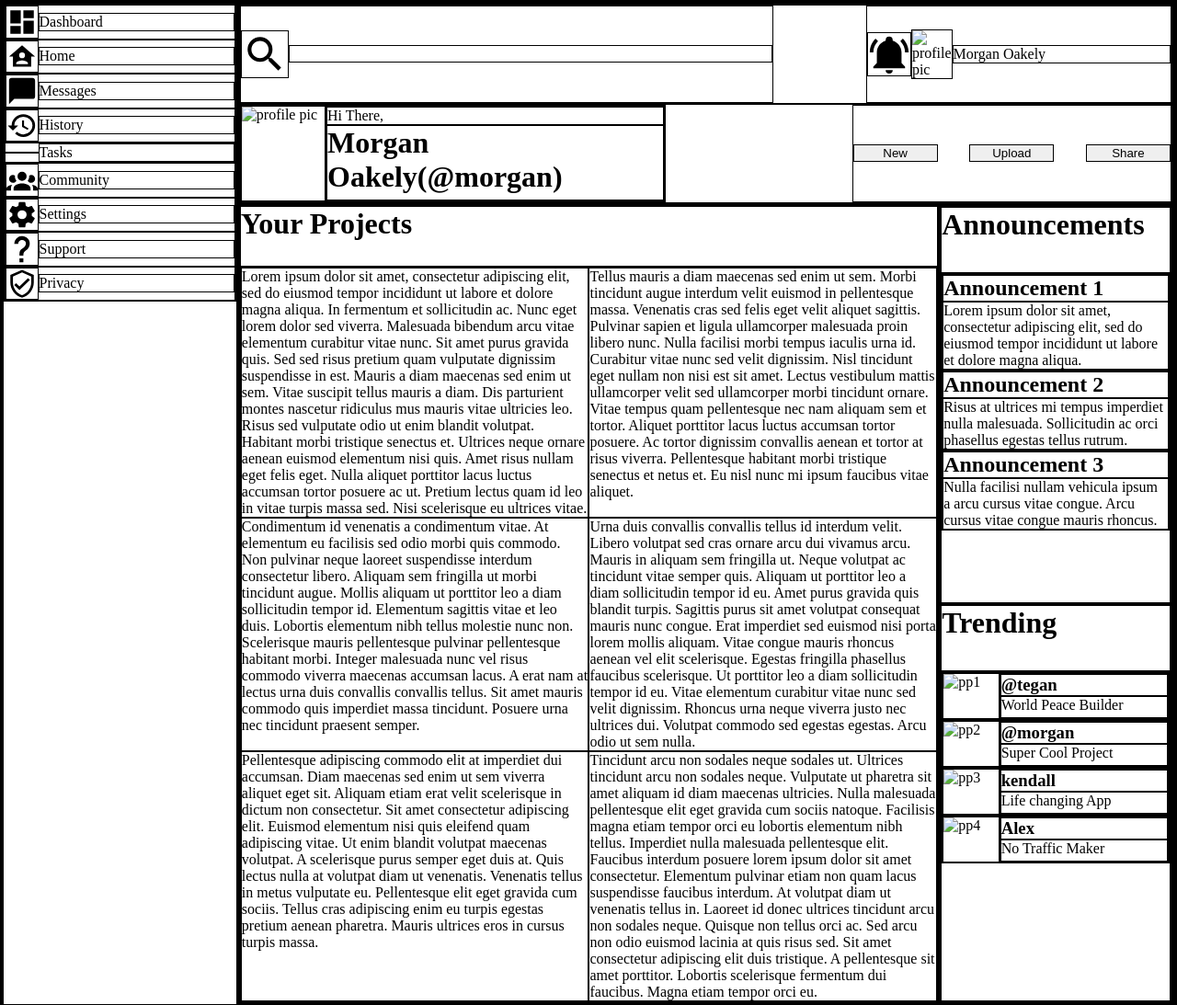
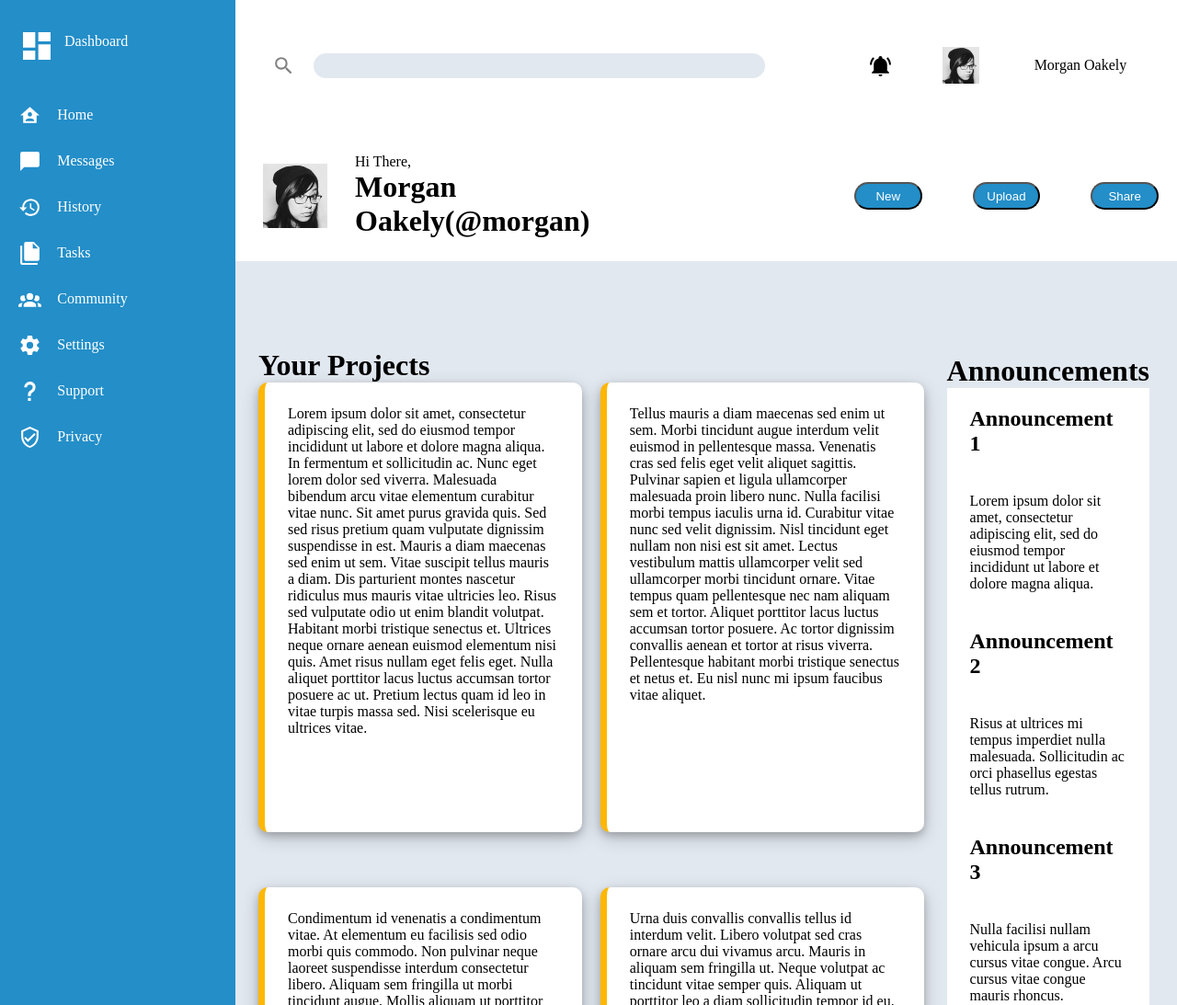
Before and after one commit to amardeeep/admin-dashboard, a plain HTML site: page index.html in a window 1280 px wide. Shown: the top 1093 px of the page at 92% size. Drawn offline with Linux system fonts and the light colour scheme.

Commit message:
almost completed designing

```diff
--- a/index.css
+++ b/index.css
@@ -1,5 +1,5 @@
 *{
-    border: 1px solid black;
+    /*border: 1px solid black;*/
     margin:0;
 }
 .container{
@@ -11,15 +11,21 @@
     display: grid;
     grid-template-rows: 1fr repeat(8,0.5fr);
     align-items: center;
+    justify-content: center;
+    height: 500px;
+
 }
 .sideGroup{
     display: grid;
     grid-template-columns: 1fr 6fr;
     align-items: center;
+    gap: 10px;
+    justify-content: center;
+    padding-left: 20px;
 }
 .col2{
     display: grid;
-    grid-template-rows: 1fr 4fr;
+    grid-template-rows: 1fr 6fr;
 }
 .header{
     display: grid;
@@ -34,12 +40,21 @@
     display: grid;
     grid-template-columns: 1fr 10fr;
     align-items: center;
+    gap:20px
 }
 .account{
     display: grid;
-    grid-template-columns: 1fr 0.5fr 5fr;
+    grid-template-columns: 0.5fr 0.5fr 5fr;
     align-items: center;
+    justify-content: center;
+    gap: 25px;
+    margin-right: 20px;
 }
+.account>p{
+    display: flex;
+    justify-content: center;
+}
+
 .header2{
     display: grid;
     grid-template-columns: 2fr 1.5fr;
@@ -48,6 +63,8 @@
 .user{
     display: grid;
     grid-template-columns: 1fr 4fr;
+    justify-content: center;
+    align-items: center;
 }
 .greetings{
     display: grid;
@@ -63,36 +80,153 @@
 .projects{
     display: grid;
     grid-template-columns: 7.5fr 2.5fr;
+    gap:25px;
+    background-color:#e2e8f0;
+}
+.cards>h1{
+    display: flex;
+    align-items: end;
+
 }
 .cards{
+
     display: grid;
     grid-template-rows: 1fr 12fr;
+    margin-left: 25px;
 }
 .yourProjects{
+
     display: grid;
     grid-template-columns: repeat(auto-fit,minmax(300px,1fr));
+    gap: 20px;
 }
 .sidecards{
     display: grid;
     grid-template-rows: 1fr 1fr;
+    margin-right: 30px;
 }
 .announcements{
+    background-color: white;
+    margin-bottom: 25px;
     display: grid;
     grid-template-rows: 1fr 5fr;
+
+
+}
+.announceCards{
+    padding: 25px;
+    box-shadow: 0 4px 8px 0 rgba(0, 0, 0, 0.2), 0 6px 20px 0 rgba(0, 0, 0, 0.19);
+}
+.announcements>h1{
+    display: flex;
+    background-color: #e2e8f0;
+    align-items: end;
 }
 .trending{
+    background-color:white;
     display: grid;
     grid-template-rows: 1fr 5fr;
+    margin-bottom: 40px;
+}
+.trending>h1{
+    background-color: #e2e8f0;
+    display: flex;
+    align-items: end;
+
 }
 .tcards{
     display: grid;
     grid-template-rows: repeat(4,1fr);
+    box-shadow: 0 4px 8px 0 rgba(0, 0, 0, 0.2), 0 6px 20px 0 rgba(0, 0, 0, 0.19);
 }
 .trends{
     display: grid;
     grid-template-columns: 1fr 3fr;
+    padding: 0px 25px;
 }
 .tren{
     display: grid;
     grid-template-rows: 1fr 1fr;
+    padding: 10px;
 }
+img{
+    width: 25px;
+    height: 25px;
+}
+button{
+    height: 30px;
+    background-color: #238ec8;
+    border-radius: 15px;
+    color: white;
+    margin-right: 20px;
+}
+.svg{
+
+    filter: invert(100%) sepia(8%) saturate(27%) hue-rotate(307deg) brightness(108%) contrast(100%);;
+}
+.dashboard>img{
+    height: 40px;
+    width: 40px;
+
+}
+.dashboard>p{
+    height: 28px;
+}
+.col1{
+    background-color: #238ec8;
+    color: white;
+}
+input{
+    border-radius: 15px;
+    border-style: none;
+    background-color: #e2e8f0;
+    margin-right: 10px;
+    height: 25px;
+}
+.search>img{
+    margin-left: 40px;
+    filter: invert(58%) sepia(0%) saturate(1%) hue-rotate(172deg) brightness(87%) contrast(85%);
+}
+.trends{
+    display: grid;
+    align-items: center;
+    justify-content: center;
+
+}
+.trends>img{
+
+    width: 50px;
+    height: 50px;
+}
+.userPic{
+    margin: 30px;
+    height: 70px;
+    width: 70px;
+}
+.smallUserPic{
+    width: 40px;
+    height: 40px;
+    margin-left: 30px;
+}
+.project{
+    background-color: white;
+    border-radius: 10px;
+    border-left-color: rgb(255, 183, 0);
+    border-right-style: none;
+    border-top-style: none;
+    border-bottom-style:none ;
+    border-left-style: solid;
+    border-left-width: 7px;
+    padding:25px;
+    box-shadow: 0 4px 8px 0 rgba(0, 0, 0, 0.2), 0 6px 20px 0 rgba(0, 0, 0, 0.19);
+    margin-bottom: 40px;
+}
+.white{
+    padding: 0px 25px;
+}
+.white>h2{
+    padding:20px 0px;
+}
+.white>p{
+    padding:20px 0px;
+}
--- a/index.html
+++ b/index.html
@@ -11,40 +11,40 @@
         <div class="col1">
             <div class="sidebar">
                 <div class="dashboard sideGroup">
-                    <img src="view-dashboard.svg" alt="">
+                    <img src="view-dashboard.svg" class="svg" alt="">
                     <p>Dashboard</p>
                 </div>
                 <div class="home sideGroup" >
-                    <img src="home-account.svg" alt="">
+                    <img src="home-account.svg" class="svg" alt="">
                     <p>Home</p>
                 </div>
                 <div class="messages sideGroup">
-                    <img src="message.svg" alt="">
+                    <img src="message.svg" class="svg" alt="">
                     <p>Messages</p>
                 </div>
                 <div class="history sideGroup">
-                    <img src="history.svg" alt="">
+                    <img src="history.svg" class="svg" alt="">
                     <p>History</p>
                 </div>
                 <div class="tasks sideGroup">
-                    <img src="" alt="">
+                    <img src="file-multiple.svg" class="svg" alt="">
                     <p>Tasks</p>
                 </div>
                 <div class="community sideGroup">
-                    <img src="account-group.svg" alt="">
+                    <img src="account-group.svg" class="svg" alt="">
                     <p>Community</p>
                 </div>
                 <div class="settings sideGroup">
-                    <img src="cog.svg" alt="">
+                    <img src="cog.svg" class="svg" alt="">
                     <p>Settings</p>
 
                 </div>
                 <div class="support sideGroup">
-                    <img src="help.svg" alt="">
+                    <img src="help.svg" class="svg" alt="">
                     <p>Support</p>
                 </div>
                 <div class="privacy sideGroup">
-                    <img src="shield-check-outline.svg" alt="">
+                    <img src="shield-check-outline.svg" class="svg" alt="">
                     <p>Privacy</p>
                 </div>
             </div>
@@ -53,19 +53,19 @@
             <div class="header">
                 <div class="header1">
                     <div class="search">
-                        <img src="magnify.svg" alt="">
+                        <img src="magnify.svg" class="svg-grey" alt="">
                         <input type="text">
                     </div>
                     <div class="account">
-                        <img src="bell-ring.svg" alt="">
-                        <img src="" alt="profile pic">
+                        <img src="bell-ring.svg" class="svg-grey"alt="">
+                        <img src="50.jpg" class="smallUserPic" alt="profile pic">
                         <p>Morgan Oakely</p>
                     </div>
 
                 </div>
                 <div class="header2">
                     <div class="user">
-                        <img src="" alt="profile pic">
+                        <img src="50.jpg" class="userPic" alt="profile pic">
                         <div class="greetings">
                             <p>Hi There,</p>
                             <h1>Morgan Oakely(@morgan)</h1>
@@ -109,15 +109,15 @@
                     <div class="announcements">
                         <h1>Announcements</h1>
                         <div class="announcCards">
-                            <div class="announc1">
+                            <div class="announc1 white">
                                 <h2>Announcement 1</h2>
                                 <p>Lorem ipsum dolor sit amet, consectetur adipiscing elit, sed do eiusmod tempor incididunt ut labore et dolore magna aliqua.</p>
                             </div>
-                            <div class="announce2">
+                            <div class="announce2 white">
                                 <h2>Announcement 2</h2>
                                 <p>Risus at ultrices mi tempus imperdiet nulla malesuada. Sollicitudin ac orci phasellus egestas tellus rutrum.</p>
                             </div>
-                            <div class="announce3">
+                            <div class="announce3 white">
                                 <h2> Announcement 3</h2>
                                 <p>Nulla facilisi nullam vehicula ipsum a arcu cursus vitae congue. Arcu cursus vitae congue mauris rhoncus.</p>
                             </div>
@@ -127,30 +127,30 @@
                         <h1>Trending</h1>
                         <div class="Tcards">
                             <div class="tre1 trends">
-                                <img src="" alt="pp1">
+                                <img src="62.jpg" alt="pp1">
                                 <div class="tren">
                                     <h3>@tegan</h3>
                                     <p>World Peace Builder</p>
                                 </div>
                             </div>
                             <div class="tre2 trends">
-                                <img src="" alt="pp2">
+                                <img src="50.jpg" alt="pp2">
                                 <div class="tren">
                                     <h3>@morgan</h3>
                                     <p>Super Cool Project</p>
                                 </div>
                             </div>
                             <div class="tre3 trends">
-                                <img src="" alt="pp3">
+                                <img src="27.jpg" alt="pp3">
                                 <div class="tren">
-                                    <h3>kendall</h3>
+                                    <h3>@kendall</h3>
                                     <p>Life changing App</p>
                                 </div>
                             </div>
                             <div class="tre4 trends">
-                                <img src="" alt="pp4">
+                                <img src="68.jpg" alt="pp4">
                                 <div class="tren">
-                                    <h3>Alex</h3>
+                                    <h3>@Alex</h3>
                                     <p>No Traffic Maker</p>
                                 </div>
                             </div>
```
Also changed, not shown: 27.jpg (added), 50.jpg (added), 62.jpg (added), 68.jpg (added), file-multiple.svg (added).
